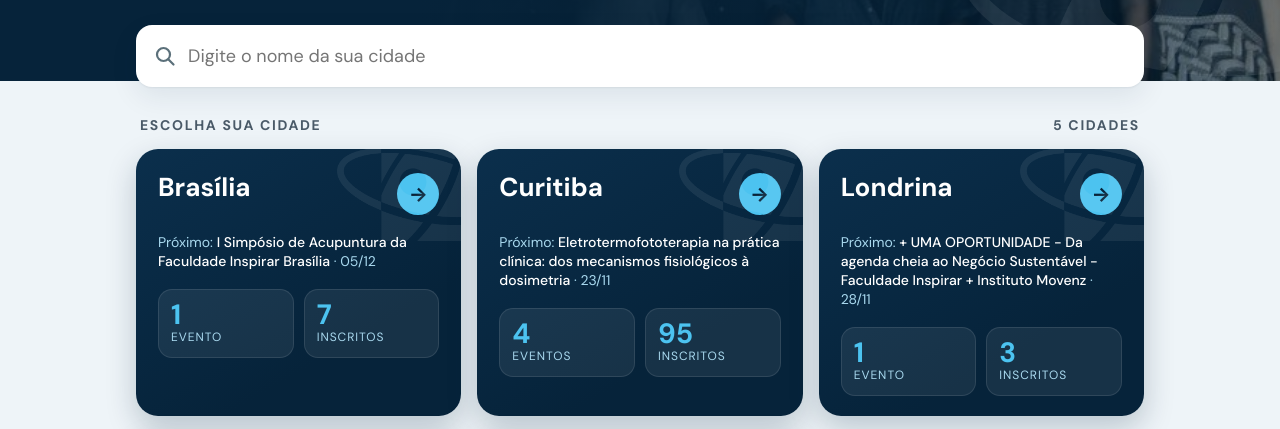
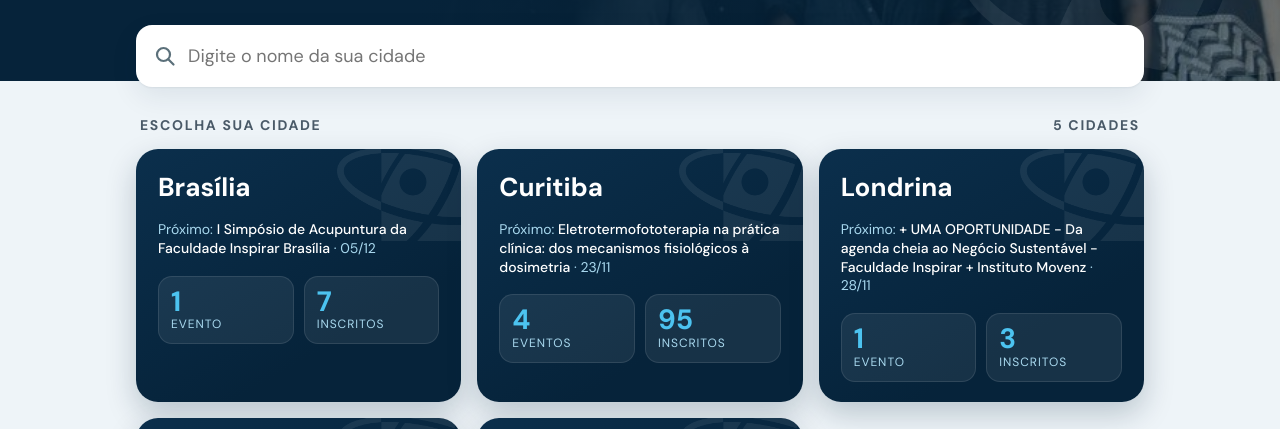
Before and after one commit to ienesdolar-ops/amofisio, a plain HTML site: page painel/index.html in a window 1280 px wide. Shown: the part 337-766 px from the top of the page. Drawn offline with Linux system fonts and the light colour scheme.

Commit message:
Painel: remover seta

```diff
--- a/painel/index.html
+++ b/painel/index.html
@@ -136,7 +136,7 @@ function home(){
     </main>`;
   const draw = q => { q = slug(q||'');
     document.getElementById('units').innerHTML = UNITS.filter(u=>!q||u.slug.includes(q)).map(u =>
-      `<a class="u" href="#${u.slug}"><span class="topo-u"><span class="nome">${esc(u.nome)}</span><span class="seta" aria-hidden="true">→</span></span>
+      `<a class="u" href="#${u.slug}"><span class="topo-u"><span class="nome">${esc(u.nome)}</span></span>
         <span class="prox">Próximo: <b>${esc(u.next.nome)}</b> · ${dataCurta(u.next.inicio)}</span>
         <span class="stats"><div><b>${u.prox}</b><span>${u.prox>1?'eventos':'evento'}</span></div><div><b>${fmt(u.inscProx)}</b><span>inscritos</span></div></span></a>`
     ).join('') || '<div class="vazio">Nenhuma cidade com evento marcado tem esse nome.</div>'; };
```
